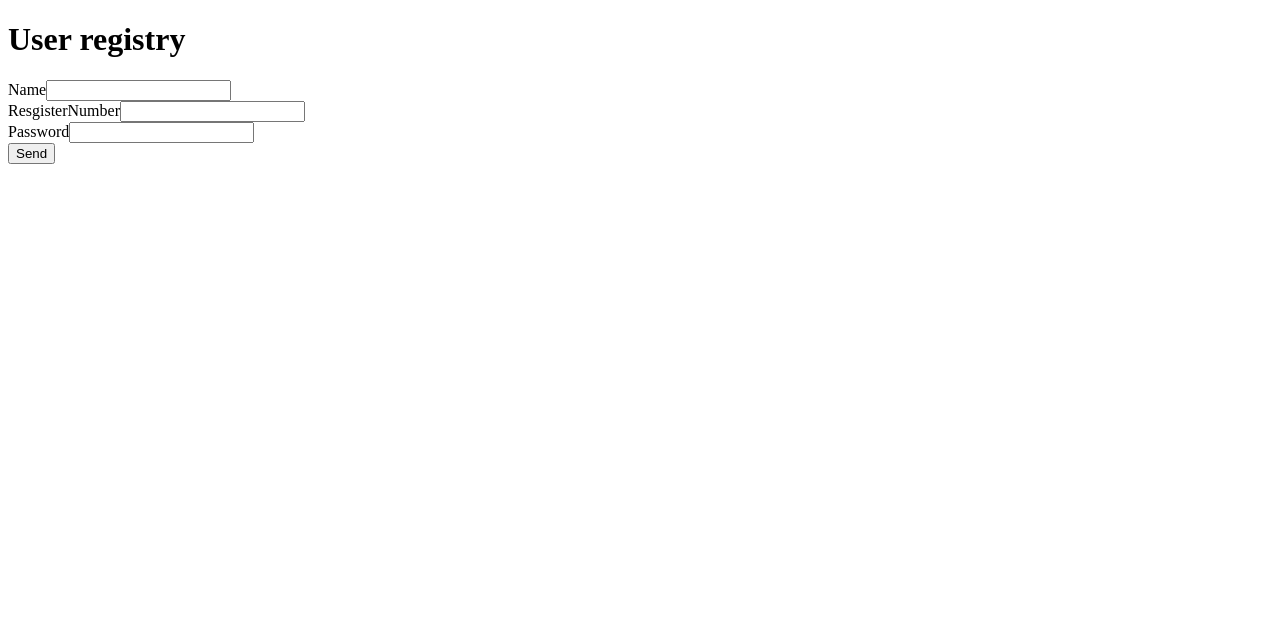
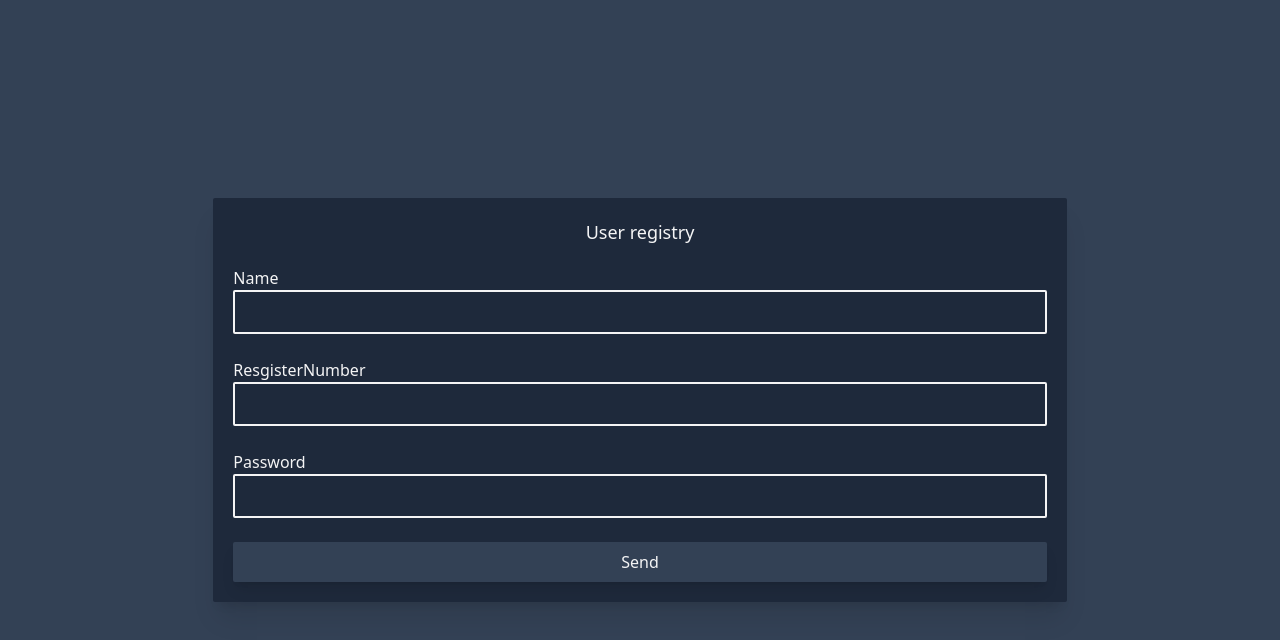
Before and after one commit to LuisHBeck/fastbank-react, a Next.js app: page /register in a window 1280 px wide. Shown: the top 640 px of the page. Built offline with nearby package versions, Linux system fonts and the light colour scheme.

Commit message:
fix: register page style

```diff
--- a/next.config.js
+++ b/next.config.js
@@ -1,7 +1,5 @@
 /** @type {import('next').NextConfig} */
 const nextConfig = {
-  reactStrictMode: true,
-  swcMinify: true
 }
 
 module.exports = nextConfig
--- a/src/components/Input/index.tsx
+++ b/src/components/Input/index.tsx
@@ -21,7 +21,7 @@ export default function Input({
 				{label}
 				<input
           type={type}
-					className="w-full p-2 outline-none rounded-sm bg-transparent border-zinc-100 text-zinc-100"
+					className="w-full p-2 outline-none rounded-sm bg-transparent border-2 border-zinc-100 text-zinc-100"
 					name={name}
 					value={value}
 					onChange={onChange}
--- /dev/null
+++ b/src/pages/_app.tsx
@@ -0,0 +1,15 @@
+import type { AppProps } from 'next/app'
+
+import '../styles/globals.css';
+
+export default function App({
+  Component,
+  pageProps: {
+    session,
+    ...pageProps
+  }
+}: AppProps) {
+  return (
+    <Component {...pageProps} />
+  )
+}
--- a/src/pages/register.tsx
+++ b/src/pages/register.tsx
@@ -2,7 +2,7 @@ import Form from "@/components/Form";
 
 function Register() {
 	return (
-		<div className="flex items-center justify-center w-full h-screen">
+		<div className="flex items-center justify-center w-full h-screen bg-slate-700">
 			<Form />
 		</div>
 	);
--- /dev/null
+++ b/src/styles/globals.css
@@ -0,0 +1,15 @@
+@tailwind base;
+@tailwind components;
+@tailwind utilities;
+
+/* body {
+	@apply bg-zinc-900 h-full overflow-x-hidden;
+}
+
+#__next {
+	@apply h-full;
+}
+
+html {
+	@apply h-full;
+} */
--- a/tailwind.config.ts
+++ b/tailwind.config.ts
@@ -5,6 +5,7 @@ const config: Config = {
 		"./src/pages/**/*.{js,ts,jsx,tsx,mdx}",
 		"./src/components/**/*.{js,ts,jsx,tsx,mdx}",
 		"./src/app/**/*.{js,ts,jsx,tsx,mdx}",
+		"./src/**/*.{js,ts,jsx,tsx,mdx}"
 	],
 	theme: {
 		backgroundImage: {
```
